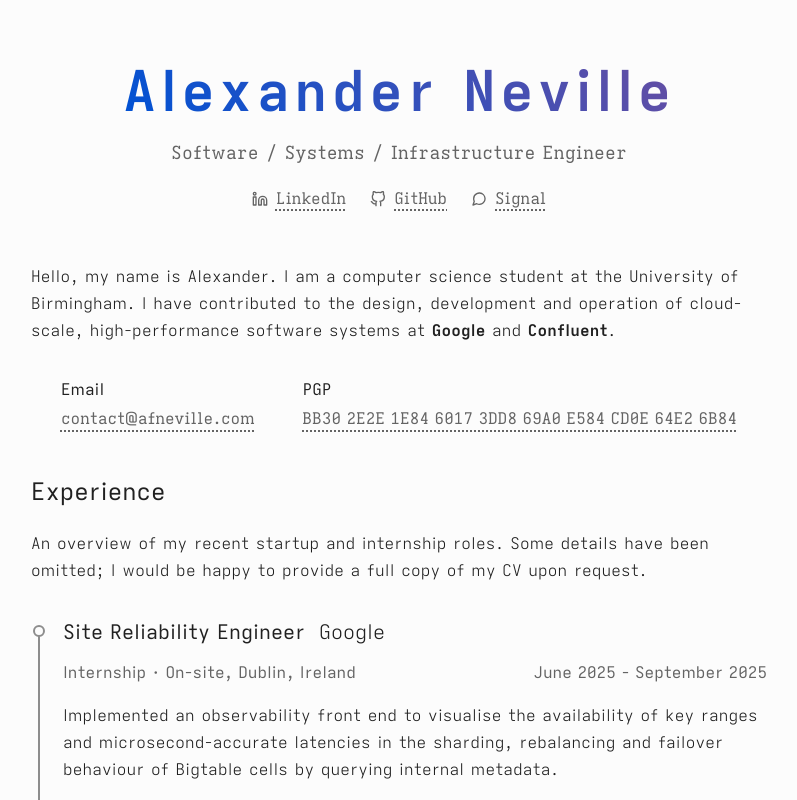
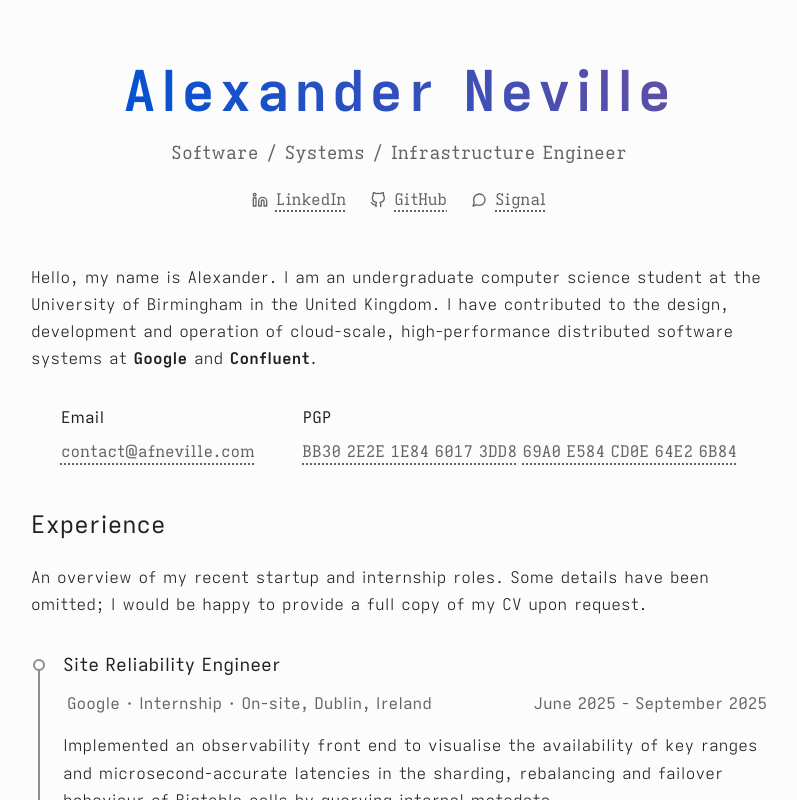
Before and after one commit to afneville/website, a SvelteKit app: page / in a window 1280 px wide. Shown: the top 800 px of the page, without its empty margins (241-1038 px from the left). Built offline with nearby package versions, Linux system fonts and the light colour scheme.

Commit message:
minor improvements to styles

```diff
--- a/src/lib/components/contact-info.svelte
+++ b/src/lib/components/contact-info.svelte
@@ -3,26 +3,27 @@
 
 	let { title, linkText, href, download, target } = $props<{
 		title?: string;
-		linkText: string;
+		linkText?: string;
 		href: string;
 		download?: string;
 		target?: string;
 	}>();
 </script>
 
-<div class="flex-col gap-sm">
+<div class="flex flex-col gap-sm">
 	{#if title}
 		<div class="title-row">
 			<span class="title font-sans">{title}</span>
 		</div>
 	{/if}
 	<div class="flex items-center">
-		<LinkWithIcon {linkText} {href} {download} {target} />
+		<LinkWithIcon {linkText} {href} {download} {target}>
+			<slot>{linkText}</slot>
+		</LinkWithIcon>
 	</div>
 </div>
 
 <style>
-
 	.title-row {
 		margin-bottom: 0.25rem;
 	}
@@ -30,5 +31,4 @@
 	.title {
 		font-weight: 400;
 	}
-
 </style>
--- a/src/lib/components/cv-entry.svelte
+++ b/src/lib/components/cv-entry.svelte
@@ -15,16 +15,18 @@
 
 <div>
 	<div class="mb-sm">
-		<h3>{role}&nbsp;&nbsp;<span class="font-light">{company}</span></h3>
+		<h3>{role}</h3>
 	</div>
-	<div class="employment-info text-secondary font-sans flex justify-between items-start flex-wrap mb-sm">
+	<div
+		class="employment-info text-secondary font-sans flex justify-between items-start flex-wrap mb-sm indent-xs"
+	>
 		<div class="flex items-center">
-			<span>{employmentType} · {location}</span>
+			<span>{company} · {employmentType} · <span class="no-hyphen-break">{location}</span></span>
 		</div>
 		<div>{dates}</div>
 	</div>
 	<p class="mb-sm">{description}</p>
-	<div class="skills text-secondary font-sans flex flex-wrap gap-sm" style="padding-left: 0.5rem;">
+	<div class="skills text-secondary font-sans flex flex-wrap gap-sm indent-xs">
 		{#each skills as skill, index (skill)}
 			<span
 				>{skill}{#if index < skills.length - 1}&nbsp;·{/if}</span
--- a/src/lib/components/link-with-icon.svelte
+++ b/src/lib/components/link-with-icon.svelte
@@ -8,14 +8,22 @@
 	}>();
 </script>
 
-<a {href} class="link-with-icon items-center gap-md font-mono font-light text-secondary" target={target || '_blank'} {download} rel="noopener noreferrer">
+<a
+	{href}
+	class="link-with-icon items-center gap-md font-mono font-light text-secondary"
+	target={target || '_blank'}
+	{download}
+	rel="noopener noreferrer"
+>
 	{#if icon}
 		<span class="icon">
 			<!-- eslint-disable-next-line svelte/no-at-html-tags -->
 			{@html icon}
 		</span>
 	{/if}
-	<span class="link-text">{linkText}</span>
+	<span class="link-text">
+		<slot>{linkText}</slot>
+	</span>
 </a>
 
 <style>
@@ -30,6 +38,18 @@
 	}
 
 	.link-text {
+		text-decoration: none;
+		line-height: 1.7;
+	}
+
+	.link-text :global(span) {
+		text-decoration: underline;
+		text-decoration-style: dotted;
+		text-decoration-thickness: 2px;
+		text-underline-offset: 0.4em;
+	}
+
+	.link-text:not(:has(:global(span))) {
 		text-decoration: underline;
 		text-decoration-style: dotted;
 		text-decoration-thickness: 2px;
--- a/src/routes/+error.svelte
+++ b/src/routes/+error.svelte
@@ -42,6 +42,10 @@
 		font-size: 2.5rem;
 		font-weight: 700;
 		margin-bottom: 2rem;
-		font-family: 'Iosevka Aile Web', system-ui, -apple-system, sans-serif;
+		font-family:
+			'Iosevka Aile Web',
+			system-ui,
+			-apple-system,
+			sans-serif;
 	}
 </style>
--- a/src/routes/+layout.svelte
+++ b/src/routes/+layout.svelte
@@ -10,10 +10,7 @@
 <svelte:head>
 	<link rel="icon" href={favicon} />
 	<title>Alexander Neville</title>
-	<meta
-		name="description"
-		content="Alexander Neville's Personal Site"
-	/>
+	<meta name="description" content="Alexander Neville's Personal Site" />
 	<meta name="author" content="Alexander Neville" />
 </svelte:head>
 
@@ -92,7 +89,7 @@
 	}
 
 	:global(h3) {
-		font-size: 1.25rem;
+		font-size: 1.125rem;
 		font-weight: 400;
 		margin: 0;
 	}
@@ -103,7 +100,11 @@
 	}
 
 	:global(.font-sans) {
-		font-family: 'Iosevka Aile Web', system-ui, -apple-system, sans-serif;
+		font-family:
+			'Iosevka Aile Web',
+			system-ui,
+			-apple-system,
+			sans-serif;
 	}
 
 	:global(.text-secondary) {
@@ -112,6 +113,23 @@
 
 	:global(.font-light) {
 		font-weight: 300;
+	}
+
+	:global(.no-break) {
+		white-space: nowrap;
+	}
+
+	:global(.no-hyphen-break) {
+		hyphens: none;
+		word-break: keep-all;
+	}
+
+	:global(.indent-xs) {
+		padding-left: 0.25rem;
+	}
+
+	:global(.mb-2xl) {
+		margin-bottom: 2.5rem;
 	}
 
 	/* Layout utilities */
--- a/src/routes/+page.svelte
+++ b/src/routes/+page.svelte
@@ -67,9 +67,10 @@
 </header>
 <section aria-label="About">
 	<p>
-		Hello, my name is Alexander. I am a computer science student at the University of Birmingham. I
-		have contributed to the design, development and operation of cloud-scale, high-performance
-		software systems at <strong>Google</strong> and <strong>Confluent</strong>.
+		Hello, my name is Alexander. I am an undergraduate computer science student at the University of
+		Birmingham in the United Kingdom. I have contributed to the design, development and operation of
+		cloud-scale, high-performance distributed software systems at <strong>Google</strong> and
+		<strong>Confluent</strong>.
 	</p>
 </section>
 <div class="mt-lg mb-lg"></div>
@@ -80,15 +81,13 @@
 			linkText="contact@afneville.com"
 			href="mailto:contact@afneville.com"
 		/>
-		<ContactInfo
-			title="PGP"
-			linkText="BB30 2E2E 1E84 6017 3DD8  69A0 E584 CD0E 64E2 6B84"
-			href="key.asc"
-			download="alexander-neville-pgp-key.asc"
-		/>
+		<ContactInfo title="PGP" href="key.asc" download="alexander-neville-pgp-key.asc">
+			<span class="no-break">BB30 2E2E 1E84 6017 3DD8</span>
+			<span class="no-break">69A0 E584 CD0E 64E2 6B84</span>
+		</ContactInfo>
 	</div>
 </section>
-<div class="mt-lg" style="margin-bottom: 2.5rem;"></div>
+<div class="mt-lg mb-2xl"></div>
 <section aria-label="Experience">
 	<h2>Experience</h2>
 	<p class="mb-lg">
```
Also changed, not shown: scripts/subset-fonts.js (+19 -11 lines), src/app.css (indentation only).
